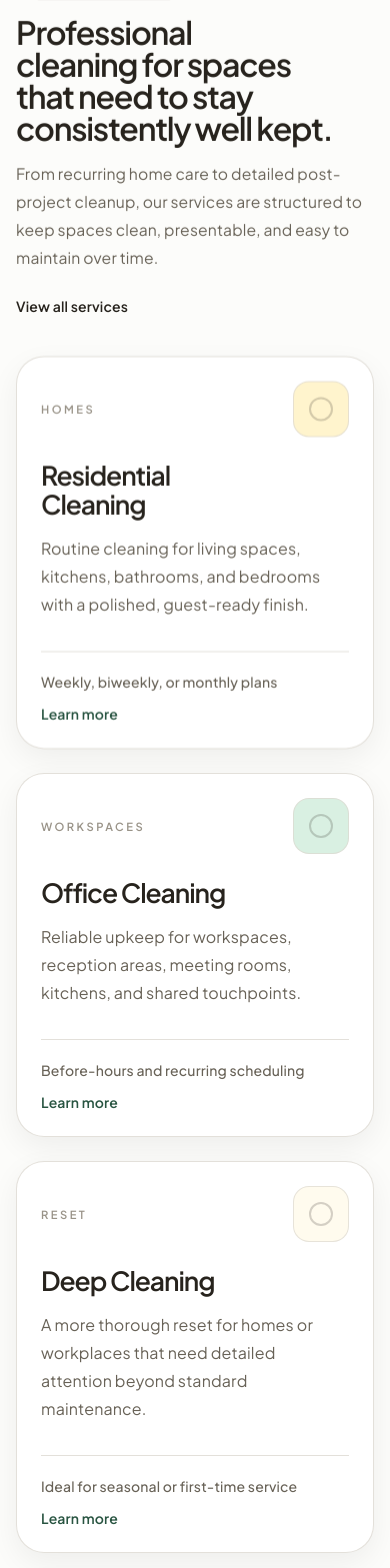
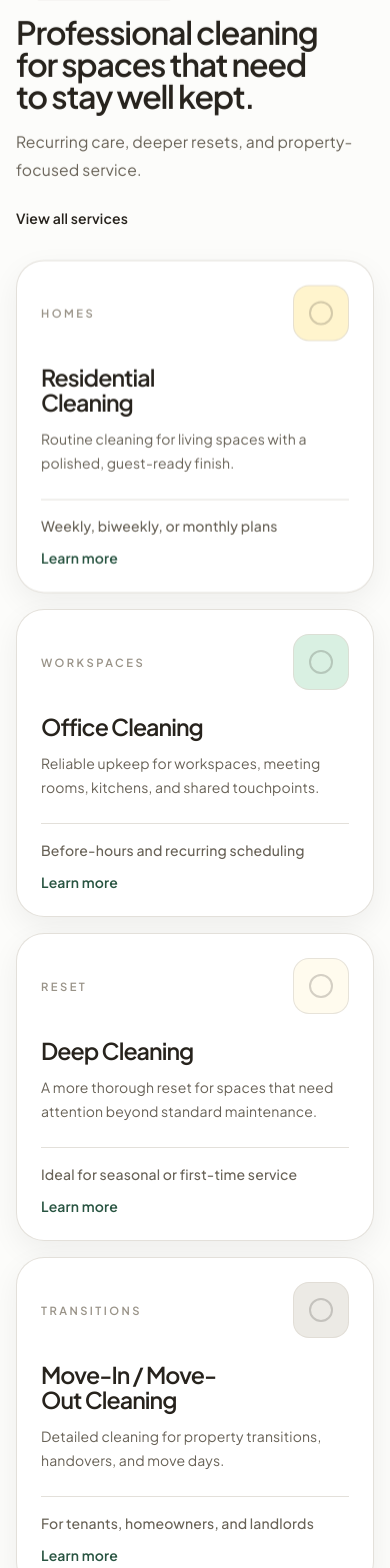
Before and after one commit to remotestephen11/Sparklepro-Cleaning, a React (Vite) app: page / in a window 390 px wide. Shown: the part 2700-4268 px from the top of the page. Built offline with nearby package versions, Linux system fonts and the light colour scheme; a web font is replaced by a local one.

Commit message:
refactor: compact top sections and harden scroll reset

```diff
--- a/src/components/layout/ScrollToTop.jsx
+++ b/src/components/layout/ScrollToTop.jsx
@@ -2,7 +2,7 @@ import { useEffect, useLayoutEffect } from 'react'
 import { useLocation } from 'react-router-dom'
 
 function ScrollToTop() {
-  const { pathname } = useLocation()
+  const { pathname, hash } = useLocation()
 
   useEffect(() => {
     if (!('scrollRestoration' in window.history)) {
@@ -18,12 +18,16 @@ function ScrollToTop() {
   }, [])
 
   useLayoutEffect(() => {
+    if (hash) {
+      return
+    }
+
     window.scrollTo({
       top: 0,
       left: 0,
       behavior: 'auto',
     })
-  }, [pathname])
+  }, [pathname, hash])
 
   return null
 }
--- a/src/main.jsx
+++ b/src/main.jsx
@@ -2,6 +2,12 @@ import { StrictMode } from 'react'
 import { createRoot } from 'react-dom/client'
 import './styles/index.css'
 import App from './App.jsx'
+
+if ('scrollRestoration' in window.history) {
+  window.history.scrollRestoration = 'manual'
+}
+
+window.scrollTo(0, 0)
 
 createRoot(document.getElementById('root')).render(
   <StrictMode>
--- a/src/sections/CtaBannerSection.jsx
+++ b/src/sections/CtaBannerSection.jsx
@@ -9,8 +9,8 @@ function CtaBannerSection() {
           <div className="grid gap-8 px-6 py-10 sm:px-10 lg:grid-cols-[1.02fr_0.98fr] lg:px-14 lg:py-14">
             <SectionHeader
               eyebrow="Ready to get started?"
-              title="Book a cleaner, steadier standard for your space."
-              description="Tell us about your property, preferred schedule, and service goals. We will recommend the right plan and send a clear quote without the back-and-forth."
+              title="Book a steadier standard for your space."
+              description="Tell us about the property and schedule. We will recommend the right plan and send a clear quote."
               invert
               className="max-w-[38rem]"
               titleClassName="max-w-[14ch] text-surface-0"
@@ -22,9 +22,8 @@ function CtaBannerSection() {
                   <p className="eyebrow-label border-transparent bg-surface-0/5 text-surface-300 shadow-none">
                     Fast next step
                   </p>
-                  <p className="text-base leading-7 text-surface-200">
-                    Most inquiries can be quoted after a short conversation about the
-                    size of the space, frequency, and cleaning priorities.
+                  <p className="text-sm leading-6 text-surface-200">
+                    Most inquiries can be quoted after a short conversation about size, frequency, and priorities.
                   </p>
                 </div>
 
--- a/src/sections/ServicesPreviewSection.jsx
+++ b/src/sections/ServicesPreviewSection.jsx
@@ -5,7 +5,7 @@ const services = [
   {
     title: 'Residential Cleaning',
     description:
-      'Routine cleaning for living spaces, kitchens, bathrooms, and bedrooms with a polished, guest-ready finish.',
+      'Routine cleaning for living spaces with a polished, guest-ready finish.',
     detail: 'Weekly, biweekly, or monthly plans',
     accent: 'bg-brand-yellow-100',
     tag: 'Homes',
@@ -13,7 +13,7 @@ const services = [
   {
     title: 'Office Cleaning',
     description:
-      'Reliable upkeep for workspaces, reception areas, meeting rooms, kitchens, and shared touchpoints.',
+      'Reliable upkeep for workspaces, meeting rooms, kitchens, and shared touchpoints.',
     detail: 'Before-hours and recurring scheduling',
     accent: 'bg-brand-green-100',
     tag: 'Workspaces',
@@ -21,7 +21,7 @@ const services = [
   {
     title: 'Deep Cleaning',
     description:
-      'A more thorough reset for homes or workplaces that need detailed attention beyond standard maintenance.',
+      'A more thorough reset for spaces that need attention beyond standard maintenance.',
     detail: 'Ideal for seasonal or first-time service',
     accent: 'bg-brand-yellow-50',
     tag: 'Reset',
@@ -29,7 +29,7 @@ const services = [
   {
     title: 'Move-In / Move-Out Cleaning',
     description:
-      'Detailed cleaning for property transitions so spaces feel ready for handover, arrival, or listing photos.',
+      'Detailed cleaning for property transitions, handovers, and move days.',
     detail: 'For tenants, homeowners, and landlords',
     accent: 'bg-surface-100',
     tag: 'Transitions',
@@ -37,7 +37,7 @@ const services = [
   {
     title: 'Post-Construction Cleaning',
     description:
-      'Careful dust removal, surface wipe-downs, and finishing cleanup after renovations or building work.',
+      'Careful dust removal and finishing cleanup after renovations or building work.',
     detail: 'Designed for recently completed projects',
     accent: 'bg-brand-red-50',
     tag: 'Specialty',
@@ -51,8 +51,8 @@ function ServicesPreviewSection() {
         <div className="flex flex-col gap-6 md:flex-row md:items-end md:justify-between">
           <SectionHeader
             eyebrow="Services Preview"
-            title="Professional cleaning for spaces that need to stay consistently well kept."
-            description="From recurring home care to detailed post-project cleanup, our services are structured to keep spaces clean, presentable, and easy to maintain over time."
+            title="Professional cleaning for spaces that need to stay well kept."
+            description="Recurring care, deeper resets, and property-focused service."
             className="max-w-[42rem]"
             titleClassName="max-w-[12ch]"
           />
@@ -64,7 +64,7 @@ function ServicesPreviewSection() {
           </Link>
         </div>
 
-        <div className="mt-10 grid gap-6 md:grid-cols-2 xl:grid-cols-3">
+        <div className="mt-8 grid gap-4 md:grid-cols-2 xl:grid-cols-3">
           {services.map((service, index) => (
             <Card
               key={service.title}
@@ -79,11 +79,11 @@ function ServicesPreviewSection() {
               </div>
 
               <div className="flex-1">
-                <h3 className="max-w-[12ch] text-[1.65rem] leading-[1.1]">{service.title}</h3>
-                <p className="mt-4">{service.description}</p>
+                <h3 className="max-w-[12ch] text-[1.45rem] leading-[1.08]">{service.title}</h3>
+                <p className="mt-3 text-sm leading-6">{service.description}</p>
               </div>
 
-              <div className="mt-8 flex flex-col items-start gap-3 border-t border-surface-200/80 pt-5 sm:flex-row sm:items-center sm:justify-between sm:gap-4">
+              <div className="mt-6 flex flex-col items-start gap-3 border-t border-surface-200/80 pt-4 sm:flex-row sm:items-center sm:justify-between sm:gap-4">
                 <p className="text-sm font-medium text-surface-500">{service.detail}</p>
                 <span className="text-sm font-semibold text-brand-green-700">
                   Learn more
--- a/src/sections/contact/ContactCtaNoteSection.jsx
+++ b/src/sections/contact/ContactCtaNoteSection.jsx
@@ -6,7 +6,7 @@ function ContactCtaNoteSection() {
     <CalloutBanner
       eyebrow="Support Note"
       title="Not sure which service fits your space?"
-      description="We can help you choose the right service type, visit frequency, and scope before you book. If you are unsure, start with a quote request and we will guide you from there."
+      description="We can help you choose the right service type, visit frequency, and scope."
       primaryAction={{ to: '/pricing', label: 'Review Pricing' }}
       secondaryAction={{ to: '/services', label: 'Review Services' }}
       tone="light"
@@ -14,7 +14,7 @@ function ContactCtaNoteSection() {
       aside={
         <>
           <p className="section-kicker text-brand-green-700">Need direction?</p>
-          <p className="mt-3 text-base leading-7 text-surface-600">
+          <p className="mt-3 text-sm leading-6 text-surface-600">
             Start with your priorities and we will guide you to the most practical service level.
           </p>
         </>
--- a/src/sections/pricing/PricingCtaSection.jsx
+++ b/src/sections/pricing/PricingCtaSection.jsx
@@ -5,8 +5,8 @@ function PricingCtaSection() {
   return (
     <CalloutBanner
       eyebrow="Request a tailored quote"
-      title="Want pricing matched to your exact space and schedule?"
-      description="Share your property type, cleaning priorities, and preferred frequency, and we will recommend the right service level with a clear quote."
+      title="Need pricing matched to your space and schedule?"
+      description="Share the property and preferred frequency, and we will recommend the right service level."
       primaryAction={{ to: '/contact', label: 'Get a Quote' }}
       secondaryAction={{ to: '/services', label: 'View Services' }}
       tone="dark"
@@ -14,8 +14,8 @@ function PricingCtaSection() {
       aside={
         <>
           <p className="section-kicker text-surface-300">Premium planning</p>
-          <p className="mt-3 text-base leading-7 text-surface-200">
-            Transparent starting points, then a quote shaped around the way the property is used.
+          <p className="mt-3 text-sm leading-6 text-surface-200">
+            Transparent starting points, then a quote shaped around the property.
           </p>
         </>
       }
```
Also changed, not shown: src/components/ui/PageHero.jsx (+9 -9 lines).
